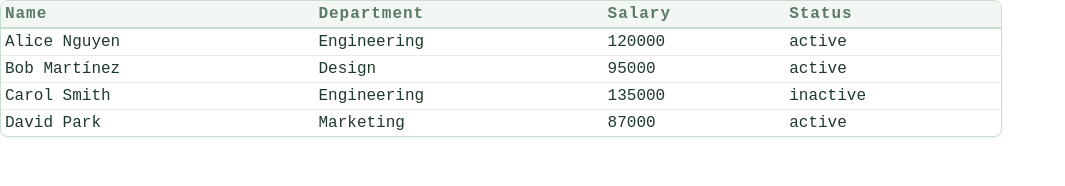
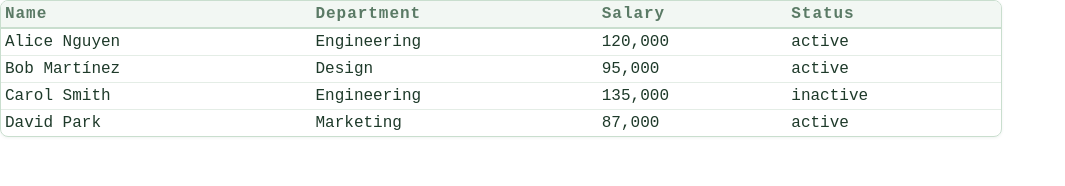
Before and after one commit to albenK/DataTable, an Angular app: page / in a window 1280 px wide. Shown: the top 186 px of the page, without its empty margins (0-1065 px from the left). Built offline with nearby package versions, Linux system fonts and the light colour scheme.

Commit message:
Added valueFormatter

```diff
--- a/src/app/app.ts
+++ b/src/app/app.ts
@@ -2,6 +2,7 @@ import { Component, signal } from '@angular/core';
 // import { RouterOutlet } from '@angular/router';
 import { DataTable } from "./data-table/data-table";
 import { ColumnConfig } from './data-table/models/column-config';
+import { formatNumber } from '@angular/common';
 
 interface Employee {
   id: number;
@@ -14,7 +15,14 @@ interface Employee {
 const EMPLOYEE_TABLE_COLUMNS: Array<ColumnConfig<Employee>> = [
   { key: 'name', label: 'Name' },
   { key: 'department', label: 'Department' },
-  { key: 'salary', label: 'Salary' },
+  {
+    key: 'salary',
+    label: 'Salary',
+    valueFormatter: (column, row) => {
+      const value: number = Number(row[column.key]) || 0;
+      return formatNumber(value, 'en-US');
+    }
+  },
   { key: 'status', label: 'Status' },
 ];
 
--- a/src/app/data-table/data-table.html
+++ b/src/app/data-table/data-table.html
@@ -12,7 +12,7 @@
             @for (row of rows(); track trackRow(row, $index)) {
                 <tr class="DataRow">
                     @for (col of columns(); track trackCol(col, $index)) {
-                        <td class="DataCell">{{ row[col.key] }}</td>
+                        <td class="DataCell">{{ getCellValue(col, row) }}</td>
                     }
                 </tr>
             }
--- a/src/app/data-table/data-table.ts
+++ b/src/app/data-table/data-table.ts
@@ -11,6 +11,13 @@ export class DataTable<T> {
   columns = input<ColumnConfig<T>[]>([]);
   rows = input<T[]>([]);
 
+  getCellValue(col: ColumnConfig<T>, row: T) {
+    if (!!col.valueFormatter) {
+      return col.valueFormatter(col, row);
+    }
+    return row[col.key];
+  }
+
 
   trackCol(col: ColumnConfig<T>, index: number) {
     return `${String(col.key)} ${index}`;
--- a/src/app/data-table/models/column-config.ts
+++ b/src/app/data-table/models/column-config.ts
@@ -2,10 +2,12 @@
 export interface ColumnConfig<T> {
     key: keyof T;
     label: string;
+    valueFormatter?(column: ColumnConfig<T>, row: T): string;
 }
 
-
 // export interface DefaultColumnConfig<T> {
+//     dataCellStyles?(): { [cssProp: string]: any; };
+//     headerCellStyles?(): { [cssProp: string]: any };
 //     hide?: boolean;
 //     sortable?: boolean;
 // }
```
